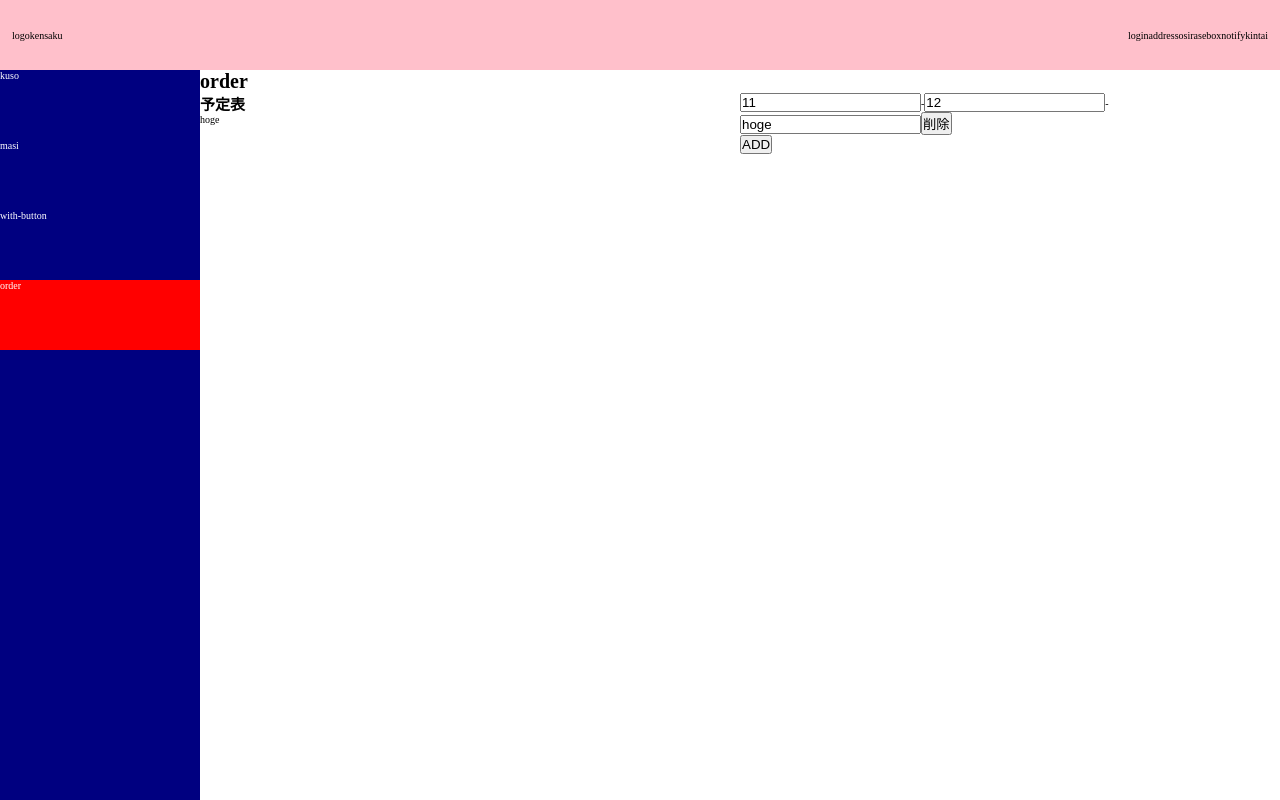
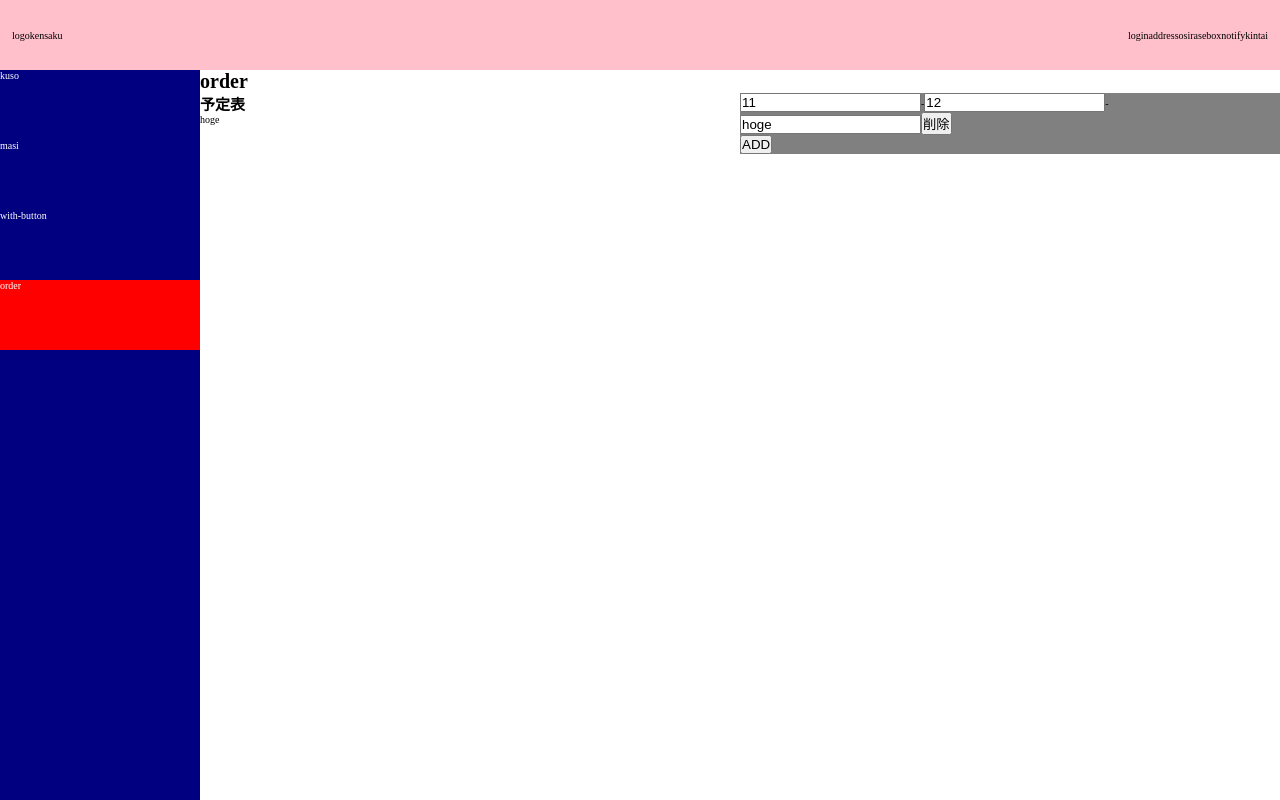
Before and after one commit to sadnessOjisan/Form-Museum, a React app: page /order in a window 1280 px wide. Built offline with nearby package versions, Linux system fonts and the light colour scheme.

Commit message:
update: dnd

```diff
--- a/package.json
+++ b/package.json
@@ -11,6 +11,7 @@
     "formik": "^1.5.2",
     "moment": "^2.24.0",
     "react": "^16.8.6",
+    "react-beautiful-dnd": "^11.0.2",
     "react-dom": "^16.8.6",
     "react-redux": "^7.0.2",
     "react-router": "^5.0.0",
@@ -35,6 +36,7 @@
     "@types/jest": "^24.0.11",
     "@types/node": "^11.13.4",
     "@types/react": "^16.8.13",
+    "@types/react-beautiful-dnd": "^11.0.1",
     "@types/react-dom": "^16.8.4",
     "@types/react-redux": "^7.0.6",
     "@types/react-router": "^4.4.5",
--- a/src/component/order/EditorRow.tsx
+++ b/src/component/order/EditorRow.tsx
@@ -1,6 +1,7 @@
 import * as React from "react";
 import styled from "styled-components";
 import { IOrderItem } from "../../typedef/model/OrderItem";
+import { DragDropContext, Droppable, Draggable } from "react-beautiful-dnd";
 
 interface IProps {
   handleChange: any;
@@ -14,6 +15,13 @@ const InputRow = (props: IProps) => {
   const { handleChange, index, name, value, handleRowRemove } = props;
   const { startTime, endTime, item } = value;
   return (
+    <Draggable draggableId={String(index)} index={index} isDragDisabled={false}>
+      {(provided, snapshot) => (
+        <div
+          ref={provided.innerRef}
+          {...provided.draggableProps}
+          {...provided.dragHandleProps}
+        >
           <Wrapper>
             <input
               name={`${name}.${index}.startTime`}
@@ -36,6 +44,9 @@ const InputRow = (props: IProps) => {
               削除
             </button>
           </Wrapper>
+        </div>
+      )}
+    </Draggable>
   );
 };
 
--- a/src/component/order/Form.tsx
+++ b/src/component/order/Form.tsx
@@ -11,6 +11,7 @@ import { IOrderItem } from "../../typedef/model/OrderItem";
 import { IStore } from "../../redux/module";
 import { Viewer } from "./Viewer";
 import { MemoizedInputRow } from "./EditorRow";
+import { DragDropContext, Droppable, Draggable } from "react-beautiful-dnd";
 
 interface StateProps {
   isSending: typeof orderState.isSending;
@@ -40,7 +41,26 @@ const Form = (props: IProps) => {
         <FieldArray
           name="schedule"
           render={arrayHelpers => (
-            <div>
+            <DragDropContext
+              onBeforeDragStart={() => {}}
+              onDragStart={() => {}}
+              onDragUpdate={() => {}}
+              onDragEnd={(result, provided) => {
+                const { source, destination } = result;
+                const sourceIndex = source.index;
+                const destinationIndex = destination ? destination.index : 0;
+                arrayHelpers.move(sourceIndex, destinationIndex);
+              }}
+            >
+              <Droppable droppableId="droppable-items" type="ITEM">
+                {(provided, snapshot) => (
+                  <div
+                    ref={provided.innerRef}
+                    style={{
+                      backgroundColor: snapshot.isDraggingOver ? "blue" : "grey"
+                    }}
+                    {...provided.droppableProps}
+                  >
                     {values.schedule.map((item, idx) => (
                       <MemoizedInputRow
                         handleChange={handleChange}
@@ -67,6 +87,9 @@ const Form = (props: IProps) => {
                     </button>
                   </div>
                 )}
+              </Droppable>
+            </DragDropContext>
+          )}
         />
       </Editor>
     </FormWrapper>
@@ -84,6 +107,14 @@ const ViewerWrapper = styled.div`
 
 const Editor = styled.div`
   width: 50%;
+`;
+
+const Container = styled.div`
+  border: 1px solid lightgrey;
+  border-radius: 2px;
+  padding: 8px;
+  margin-bottom: 8px;
+  transition: background-color 0.2s ease;
 `;
 
 type MyFormProps = StateProps & DispatchProps;
```
Also changed, not shown: 1 other file (tests, documents, lock files or other folders). Lines whose indentation alone changed are shown as unchanged.
